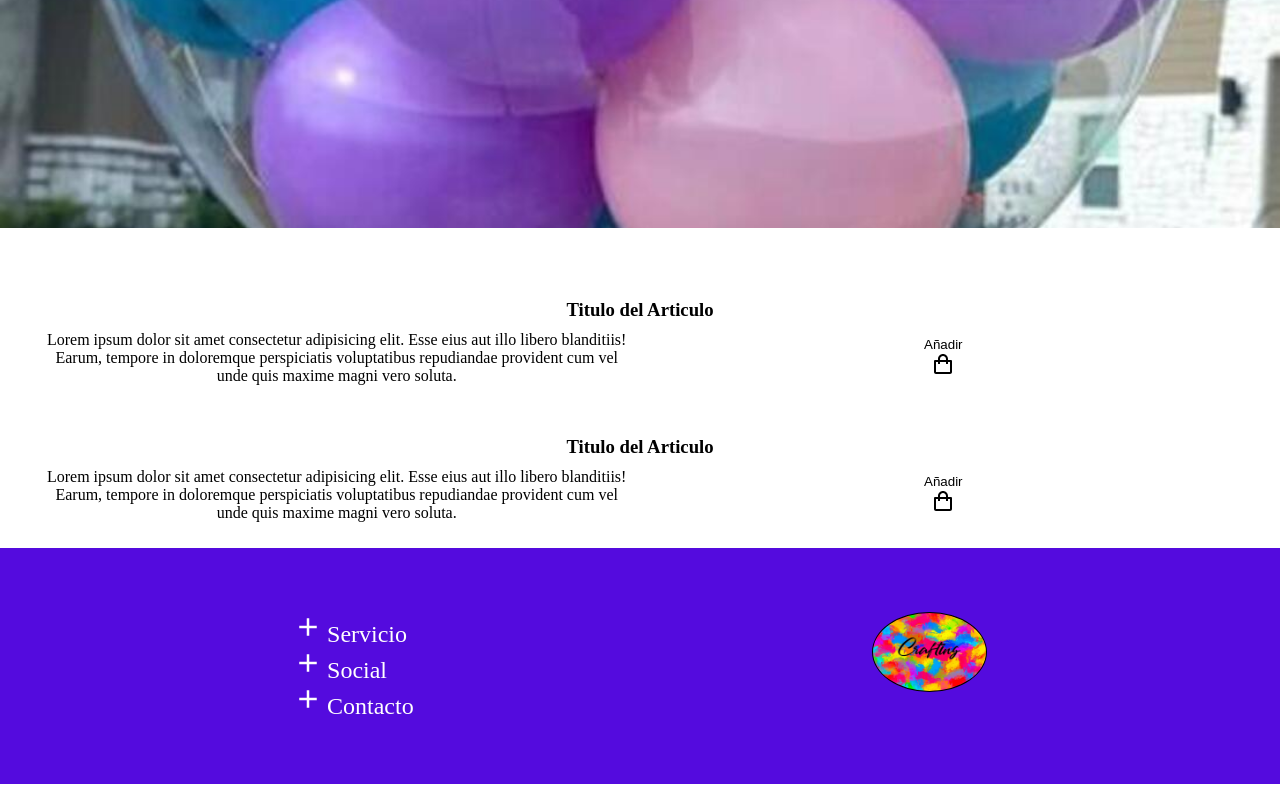
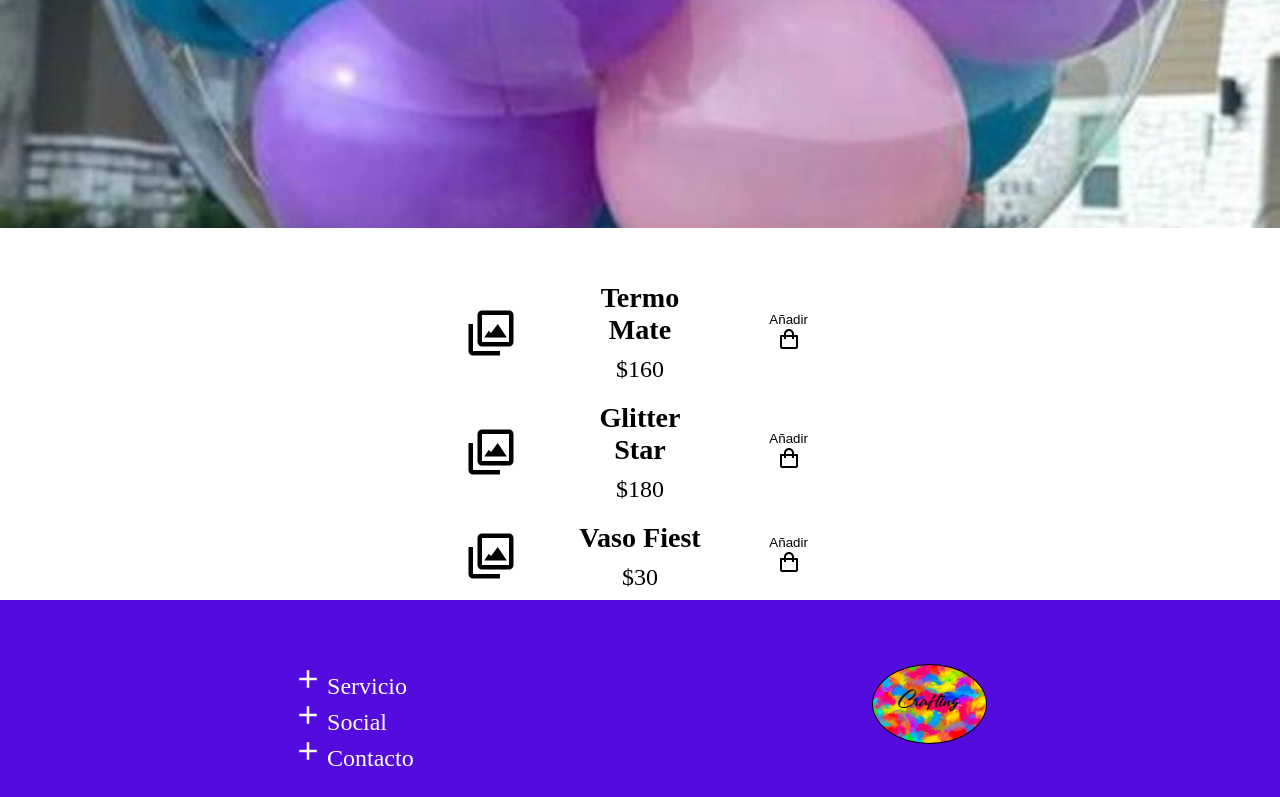
Before and after one commit to Emed96/preEntrega3_MedinaEdgar, a plain HTML site: page index.html in a window 1280 px wide. Shown: the part 543-1340 px from the top of the page. Drawn offline with Linux system fonts and the light colour scheme.

Commit message:
Imprementacion de localstorage y formato JSON

```diff
--- a/index.html
+++ b/index.html
@@ -83,7 +83,27 @@
         <div class="articulos">
             <article>
                 <div class="btn-agregar">
-                    <button id="agregarCarrito" class="botonAgregarCarrito">
+                    <button id="agregarCarrito" class="botonAgregarCarrito" btnAgregarCarrito1>
+                        <span>
+                            Añadir
+                        </span>
+                        <span>
+                            <svg xmlns="http://www.w3.org/2000/svg" width="24" height="24" viewBox="0 0 24 24"><path d="M5 22h14c1.103 0 2-.897 2-2V9a1 1 0 0 0-1-1h-3V7c0-2.757-2.243-5-5-5S7 4.243 7 7v1H4a1 1 0 0 0-1 1v11c0 1.103.897 2 2 2zM9 7c0-1.654 1.346-3 3-3s3 1.346 3 3v1H9V7zm-4 3h2v2h2v-2h6v2h2v-2h2l.002 10H5V10z"/></svg>
+                        </span>
+                    </button>
+                </div>
+                <h3 class="nombreArticulo">Titulo del Articulo</h3>
+                <div>
+                    <span class="precio"></span>
+                </div>
+                <div class="imagentermoejemplo">
+                    <svg xmlns="http://www.w3.org/2000/svg" width="54" height="54" viewBox="0 0 24 24"><path d="M20 2H8c-1.103 0-2 .897-2 2v12c0 1.103.897 2 2 2h12c1.103 0 2-.897 2-2V4c0-1.103-.897-2-2-2zM8 16V4h12l.002 12H8z"/><path d="M4 8H2v12c0 1.103.897 2 2 2h12v-2H4V8z"/><path d="m12 12-1-1-2 3h10l-4-6z"/></svg>
+                </div>
+            </article>
+
+            <article>
+                <div class="btn-agregar">
+                    <button id="agregarCarrito" class="botonAgregarCarrito" btnAgregarCarrito2>
                         <span for="agregarCarrito">
                             Añadir
                         </span>
@@ -93,14 +113,17 @@
                     </button>
                 </div>
                 <h3 class="nombreArticulo">Titulo del Articulo</h3>
-                <div class="texto">
-                    Lorem ipsum dolor sit amet consectetur adipisicing elit. Esse eius aut illo libero blanditiis! Earum, tempore in doloremque perspiciatis voluptatibus repudiandae provident cum vel unde quis maxime magni vero soluta.
+                <div>
+                    <span class="precio"></span>
+                </div>
+                <div class="imagentermoejemplo">
+                    <svg xmlns="http://www.w3.org/2000/svg" width="54" height="54" viewBox="0 0 24 24"><path d="M20 2H8c-1.103 0-2 .897-2 2v12c0 1.103.897 2 2 2h12c1.103 0 2-.897 2-2V4c0-1.103-.897-2-2-2zM8 16V4h12l.002 12H8z"/><path d="M4 8H2v12c0 1.103.897 2 2 2h12v-2H4V8z"/><path d="m12 12-1-1-2 3h10l-4-6z"/></svg>
                 </div>
             </article>
 
             <article>
                 <div class="btn-agregar">
-                    <button id="agregarCarrito" class="botonAgregarCarrito">
+                    <button id="agregarCarrito" class="botonAgregarCarrito" btnAgregarCarrito3>
                         <span for="agregarCarrito">
                             Añadir
                         </span>
@@ -110,8 +133,11 @@
                     </button>
                 </div>
                 <h3 class="nombreArticulo">Titulo del Articulo</h3>
-                <div class="texto">
-                    Lorem ipsum dolor sit amet consectetur adipisicing elit. Esse eius aut illo libero blanditiis! Earum, tempore in doloremque perspiciatis voluptatibus repudiandae provident cum vel unde quis maxime magni vero soluta.
+                <div>
+                    <span class="precio"></span>
+                </div>
+                <div class="imagentermoejemplo">
+                    <svg xmlns="http://www.w3.org/2000/svg" width="54" height="54" viewBox="0 0 24 24"><path d="M20 2H8c-1.103 0-2 .897-2 2v12c0 1.103.897 2 2 2h12c1.103 0 2-.897 2-2V4c0-1.103-.897-2-2-2zM8 16V4h12l.002 12H8z"/><path d="M4 8H2v12c0 1.103.897 2 2 2h12v-2H4V8z"/><path d="m12 12-1-1-2 3h10l-4-6z"/></svg>
                 </div>
             </article>
         </div>
--- a/js/index.js
+++ b/js/index.js
@@ -34,5 +34,64 @@ class Carousel{
     }
 }
 
+class Articulos{
+    constructor(nom, id, tipo, precio){
+        this.nom = nom;
+        this.id = id;
+        this.tipo = tipo;
+        this.precio = precio;
+    }
+}
+
 const carousel = document.querySelectorAll('[data-carousel]');
 carousel.forEach(carousel => new Carousel(carousel));
+
+const termo = [
+    new Articulos("Termo Mate", "A17188", "ACRILICO", 160),
+    new Articulos("Glitter Star", "A010232-MET", "ACRILICO", 180),
+    new Articulos("Vaso Fiest", "VA1565", "PLASTICO", 30)
+];
+
+
+const articulosNom = document.querySelectorAll('.nombreArticulo');
+const articulosP = document.querySelectorAll('.precio');
+
+articulosNom.forEach((art, i) => {
+    art.innerText = termo[i].nom
+});
+
+articulosP.forEach((art, i) => {
+    art.innerText = "$"+termo[i].precio
+});
+
+console.log(articulosP[1]);
+
+function Agregar(){
+    const data = JSON.stringify(termo[0]);
+    console.log(data);
+    localStorage.setItem('1',data);
+}
+
+function Agregar2(){
+    const data = JSON.stringify(termo[1]);
+    console.log(data);
+    localStorage.setItem('2',data);
+}
+
+function Agregar3(){
+    const data = JSON.stringify(termo[2]);
+    console.log(data);
+    localStorage.setItem('3',data);
+}
+
+const agregarCarrito1 = document.querySelector('[btnAgregarCarrito1]');
+
+agregarCarrito1.addEventListener('click', Agregar);
+
+const agregarCarrito2 = document.querySelector('[btnAgregarCarrito2]');
+
+agregarCarrito2.addEventListener('click', Agregar2);
+
+const agregarCarrito3 = document.querySelector('[btnAgregarCarrito3]');
+
+agregarCarrito3.addEventListener('click', Agregar3);
--- a/scss/pages/_index.scss
+++ b/scss/pages/_index.scss
@@ -9,11 +9,12 @@
 }
 
 .articulos{
+    font-size: 1.5rem;
     article{
         display: grid;
-        grid-template-columns: repeat(2, 1fr);
-        grid-template-areas: "nom nom"
-        "info btn";
+        grid-template-columns: repeat(3, 1fr);
+        grid-template-areas: "img nom btn"
+        "img info btn";
         padding: 2% 3%;
         gap: 10px;
         text-align: center;
@@ -42,6 +43,18 @@
 
     .texto{
         grid-area: info;
+    }
+
+    .imagentermoejemplo{
+        grid-area: img;
+        display: flex;
+        justify-content: center;
+        align-items: center;
+
+        span{
+            display: block;
+        }
+
     }
 }
 
```
Also changed, not shown: css/style.css, iconos/bx-images.svg (added).
